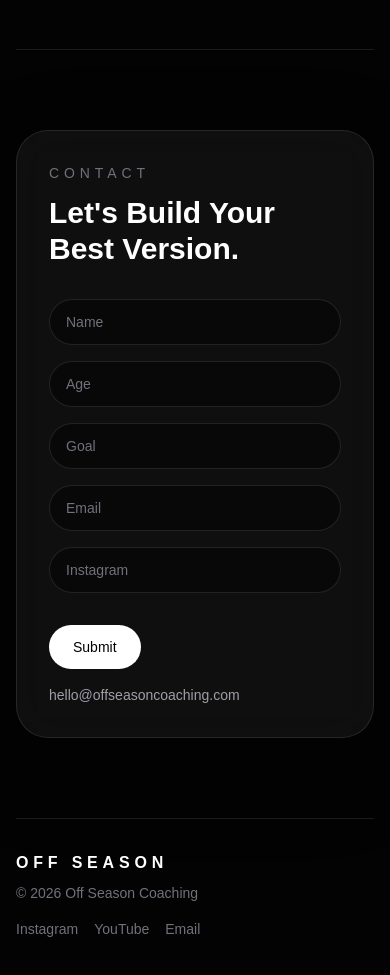
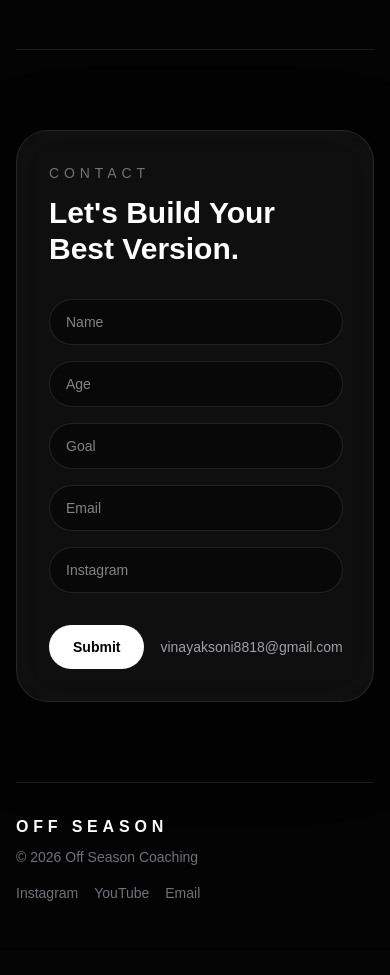
Before and after one commit to vinayaksoni441-crypto/off-season-coaching, a Next.js app: page / in a window 390 px wide. Shown: the part 7780-8755 px from the top of the page. After the commit the page ends 8731 px from the top, so only its background shows below. Built offline with nearby package versions, Linux system fonts and the light colour scheme.

Commit message:
Updated contact form

```diff
--- /dev/null
+++ b/app/api/contact/route.ts
@@ -0,0 +1,12 @@
+import { NextResponse } from "next/server";
+
+export async function POST(req: Request) {
+  const body = await req.json();
+
+  console.log(body);
+
+  return NextResponse.json({
+    success: true,
+    message: "Form Submitted",
+  });
+}
--- a/components/Contact.tsx
+++ b/components/Contact.tsx
@@ -1,36 +1,161 @@
 "use client";
 
+import { useState } from "react";
 import { motion } from "framer-motion";
 
 export default function Contact() {
+  const [form, setForm] = useState({
+    name: "",
+    age: "",
+    goal: "",
+    email: "",
+    instagram: "",
+  });
+
+  const [loading, setLoading] = useState(false);
+  const [message, setMessage] = useState("");
+
+  function handleChange(
+    e: React.ChangeEvent<HTMLInputElement>
+  ) {
+    setForm({
+      ...form,
+      [e.target.name]: e.target.value,
+    });
+  }
+
+  async function handleSubmit(
+    e: React.FormEvent<HTMLFormElement>
+  ) {
+    e.preventDefault();
+
+    setLoading(true);
+    setMessage("");
+
+    try {
+      const res = await fetch("/api/contact", {
+        method: "POST",
+        headers: {
+          "Content-Type": "application/json",
+        },
+        body: JSON.stringify(form),
+      });
+
+      const data = await res.json();
+
+      if (res.ok) {
+        setMessage("✅ Application Submitted Successfully!");
+
+        setForm({
+          name: "",
+          age: "",
+          goal: "",
+          email: "",
+          instagram: "",
+        });
+      } else {
+        setMessage(data.message || "❌ Something went wrong.");
+      }
+    } catch {
+      setMessage("❌ Server Error.");
+    }
+
+    setLoading(false);
+  }
+
   return (
-    <section id="contact" className="border-t border-white/10 py-20">
+    <section
+      id="contact"
+      className="border-t border-white/10 py-20"
+    >
       <motion.div
         initial={{ opacity: 0, y: 24 }}
         whileInView={{ opacity: 1, y: 0 }}
-        viewport={{ once: true, amount: 0.2 }}
+        viewport={{ once: true }}
         transition={{ duration: 0.5 }}
         className="rounded-[2rem] border border-white/10 bg-white/5 p-8 shadow-[0_30px_90px_rgba(0,0,0,0.3)] backdrop-blur-xl sm:p-10"
       >
-        <p className="text-sm uppercase tracking-[0.35em] text-zinc-500">Contact</p>
+        <p className="text-sm uppercase tracking-[0.35em] text-zinc-500">
+          Contact
+        </p>
+
         <h2 className="mt-3 text-3xl font-semibold text-white sm:text-4xl">
           Let's Build Your Best Version.
         </h2>
-        <div className="mt-8 grid gap-4 md:grid-cols-2">
-          <input className="rounded-full border border-white/10 bg-black/40 px-4 py-3 text-sm text-white outline-none placeholder:text-zinc-500" placeholder="Name" />
-          <input className="rounded-full border border-white/10 bg-black/40 px-4 py-3 text-sm text-white outline-none placeholder:text-zinc-500" placeholder="Age" />
-          <input className="rounded-full border border-white/10 bg-black/40 px-4 py-3 text-sm text-white outline-none placeholder:text-zinc-500" placeholder="Goal" />
-          <input className="rounded-full border border-white/10 bg-black/40 px-4 py-3 text-sm text-white outline-none placeholder:text-zinc-500" placeholder="Email" />
-          <input className="rounded-full border border-white/10 bg-black/40 px-4 py-3 text-sm text-white outline-none placeholder:text-zinc-500 md:col-span-2" placeholder="Instagram" />
-        </div>
-        <div className="mt-8 flex flex-wrap items-center gap-4">
-          <button className="rounded-full bg-white px-6 py-3 text-sm font-medium text-black transition hover:bg-zinc-200">
-            Submit
-          </button>
-          <a href="mailto:hello@offseasoncoaching.com" className="text-sm text-zinc-400 transition hover:text-white">
-            hello@offseasoncoaching.com
-          </a>
-        </div>
+
+        <form
+          onSubmit={handleSubmit}
+          className="mt-8 grid gap-4 md:grid-cols-2"
+        >
+          <input
+            name="name"
+            value={form.name}
+            onChange={handleChange}
+            placeholder="Name"
+            required
+            className="rounded-full border border-white/10 bg-black/40 px-4 py-3 text-sm text-white outline-none"
+          />
+
+          <input
+            name="age"
+            value={form.age}
+            onChange={handleChange}
+            placeholder="Age"
+            required
+            className="rounded-full border border-white/10 bg-black/40 px-4 py-3 text-sm text-white outline-none"
+          />
+
+          <input
+            name="goal"
+            value={form.goal}
+            onChange={handleChange}
+            placeholder="Goal"
+            required
+            className="rounded-full border border-white/10 bg-black/40 px-4 py-3 text-sm text-white outline-none"
+          />
+
+          <input
+            name="email"
+            type="email"
+            value={form.email}
+            onChange={handleChange}
+            placeholder="Email"
+            required
+            className="rounded-full border border-white/10 bg-black/40 px-4 py-3 text-sm text-white outline-none"
+          />
+
+          <input
+            name="instagram"
+            value={form.instagram}
+            onChange={handleChange}
+            placeholder="Instagram"
+            required
+            className="rounded-full border border-white/10 bg-black/40 px-4 py-3 text-sm text-white outline-none md:col-span-2"
+          />
+
+          <div className="md:col-span-2 mt-4 flex items-center gap-4">
+            <button
+              type="submit"
+              disabled={loading}
+              className="rounded-full bg-white px-6 py-3 text-sm font-semibold text-black transition hover:bg-zinc-300 disabled:opacity-60"
+            >
+              {loading ? "Submitting..." : "Submit"}
+            </button>
+
+            <a
+              href="mailto:vinayaksoni8818@gmail.com"
+              className="text-sm text-zinc-400 hover:text-white"
+            >
+              vinayaksoni8818@gmail.com
+            </a>
+          </div>
+
+          {message && (
+            <p className="md:col-span-2 mt-4 text-sm text-green-400">
+              {message}
+            </p>
+          )}
+        </form>
       </motion.div>
     </section>
   );
```
